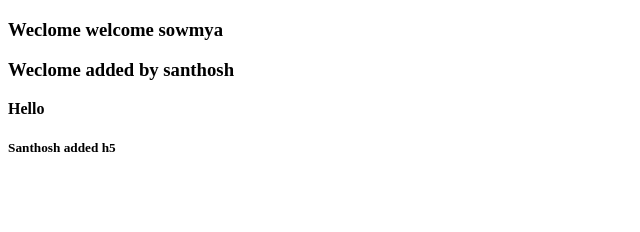
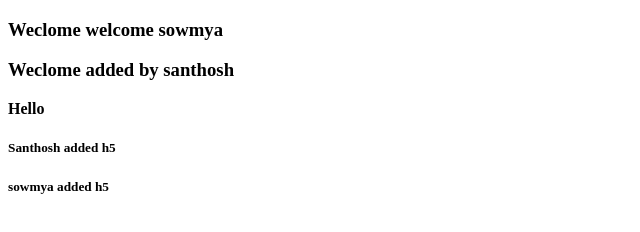
Before and after one commit to santhoshabnie/teaching, a plain HTML site: page index.html in a window 1280 px wide. Shown: the full height of the page, 0-640 px from the left. Drawn offline with Linux system fonts and the light colour scheme.

Commit message:
h5 added

```diff
--- a/index.html
+++ b/index.html
@@ -11,5 +11,6 @@
     <h3>Weclome added by santhosh</h3>
     <b>Hello</b>
     <h5>Santhosh added h5</h5>
+    <h5>sowmya added h5</h5>
   </body>
 </html>
```
